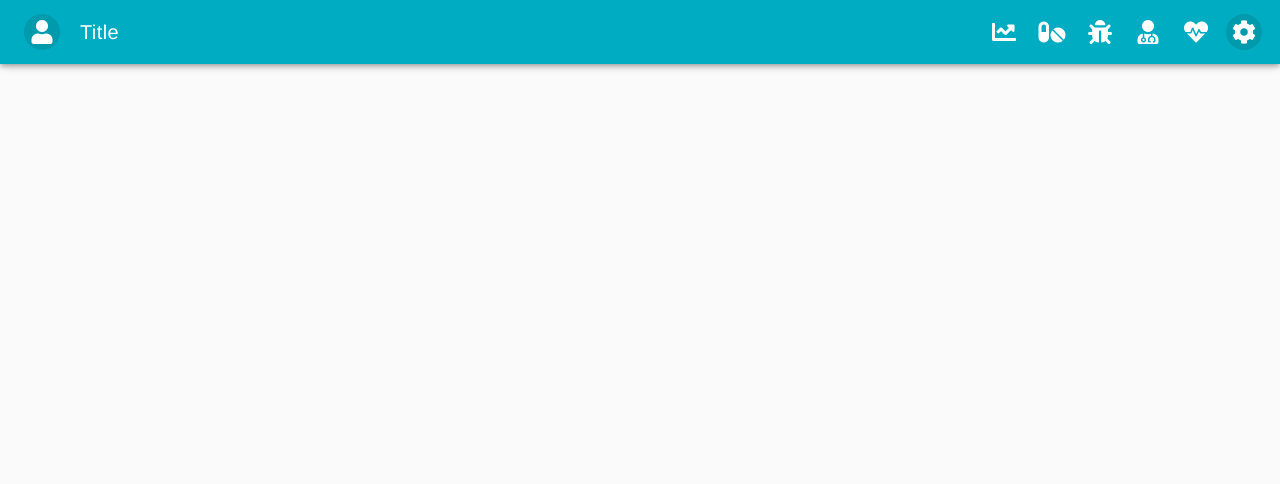
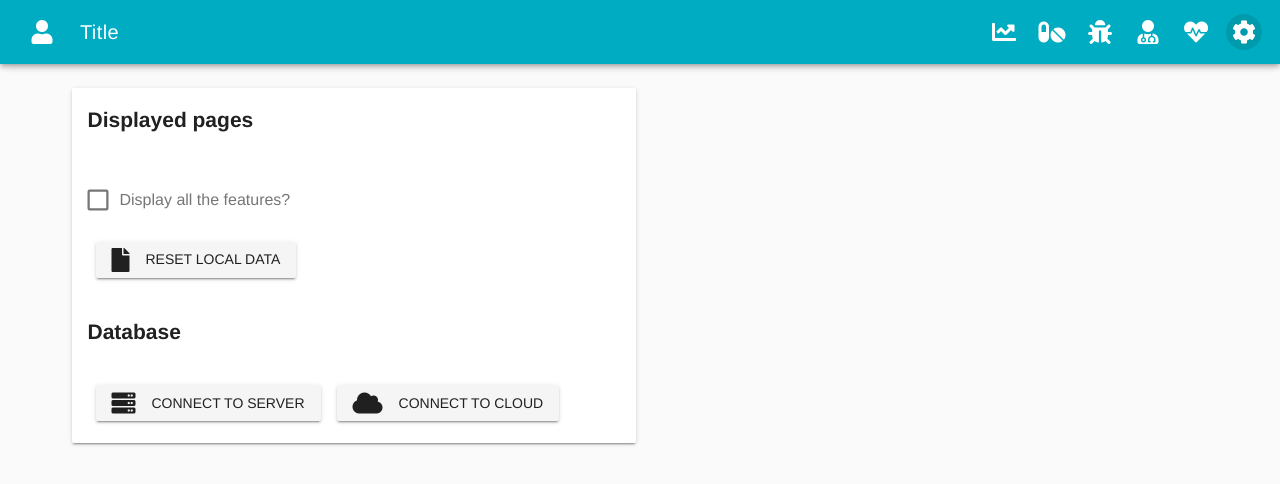
Before and after one commit to cnotv/tacuinum, a Vue app: page /settings in a window 1280 px wide. Shown: the top 484 px of the page. Built offline with nearby package versions, Linux system fonts and the light colour scheme; a small style sheet from the web is missing.

Commit message:
Add profile and settings page with mocks; Adjust v-card markup

```diff
--- a/src/components/Navigation.vue
+++ b/src/components/Navigation.vue
@@ -3,7 +3,7 @@
 		<v-avatar
 			size="36px"
 		>
-			<v-btn to="/settings" icon>
+			<v-btn to="/profile" icon>
 				<v-icon
 				class="white--text"
 				>fa-user</v-icon>
--- a/src/router.ts
+++ b/src/router.ts
@@ -41,5 +41,15 @@ export default new Router({
       name: 'drug',
       component: () => import(/* webpackChunkName: "drug" */ './views/Drug.vue')
     },
+    {
+      path: '/settings',
+      name: 'settings',
+      component: () => import(/* webpackChunkName: "settings" */ './views/Settings.vue')
+    },
+    {
+      path: '/profile',
+      name: 'profile',
+      component: () => import(/* webpackChunkName: "profile" */ './views/Profile.vue')
+    },
   ]
 })
--- a/src/views/Drugs.vue
+++ b/src/views/Drugs.vue
@@ -18,12 +18,11 @@
         <template slot="items" slot-scope="props">
           <router-link tag="tr" to="/drug">
             <td>{{ props.item.name }}</td>
+            <td>{{ props.item.actipri }}</td>
             <td>{{ props.item.type }}</td>
             <td>{{ props.item.format }}</td>
             <td>{{ props.item.equivalent }}</td>
             <td>{{ props.item.incompatibility }}</td>
-            <td>{{ props.item.disease }}</td>
-            <td>{{ props.item.case }}</td>
           </router-link>
         </template>
       </v-data-table>
@@ -39,113 +38,102 @@ export default {
       search: '',
       headers: [
         { text: 'Drugs', value: 'name' },
+        { text: 'Principio Attivo', value: 'actipri' },
         { text: 'Types', value: 'type' },
         { text: 'Formats', value: 'format' },
         { text: 'Equivalents', value: 'equivalent' },
         { text: 'Incompatibilities', value: 'incompatibility' },
-        { text: 'Diseases', value: 'disease' },
-        { text: 'Cases', value: 'case' },
       ],
       drugs: [
         {
           value: false,
           name: 'Frozen Yogurt',
+          actipri: 'Frozen Yogurt',
           type: 'tablet',
           format: '1g, 10g',
           equivalent: 159,
           incompatibility: 6.0,
-          disease: 24,
-          case: 4.0,
         },
         {
           value: false,
           name: 'Ice cream sandwich',
+          actipri: 'Ice cream sandwich',
           type: 'tablet',
           format: '1g, 10g',
           equivalent: 237,
           incompatibility: 9.0,
-          disease: 37,
-          case: 4.3,
         },
         {
           value: false,
           name: 'Eclair',
+          actipri: 'Eclair',
           type: 'tablet',
           format: '1g, 10g',
           equivalent: 262,
           incompatibility: 16.0,
-          disease: 23,
-          case: 6.0,
         },
         {
           value: false,
           name: 'Cupcake',
+          actipri: 'Cupcake',
           type: 'tablet',
           format: '1g, 10g',
           equivalent: 305,
           incompatibility: 3.7,
-          disease: 67,
-          case: 4.3,
         },
         {
           value: false,
           name: 'Gingerbread',
+          actipri: 'Gingerbread',
           type: 'tablet',
           format: '1g, 10g',
           equivalent: 356,
           incompatibility: 16.0,
-          disease: 49,
-          case: 3.9,
         },
         {
           value: false,
           name: 'Jelly bean',
+          actipri: 'Jelly bean',
           type: 'tablet',
           format: '1g, 10g',
           equivalent: 375,
           incompatibility: 0.0,
-          disease: 94,
-          case: 0.0,
         },
         {
           value: false,
           name: 'Lollipop',
+          actipri: 'Lollipop',
           type: 'tablet',
           format: '1g, 10g',
           equivalent: 392,
           incompatibility: 0.2,
-          disease: 98,
-          case: 0,
         },
         {
           value: false,
           name: 'Honeycomb',
+          actipri: 'Honeycomb',
           type: 'tablet',
           format: '1g, 10g',
           equivalent: 408,
           incompatibility: 3.2,
-          disease: 87,
-          case: 6.5,
         },
         {
           value: false,
           name: 'Donut',
+          actipri: 'Donut',
           type: 'tablet',
           format: '1g, 10g',
           equivalent: 452,
           incompatibility: 25.0,
-          disease: 51,
-          case: 4.9,
         },
         {
           value: false,
           name: 'KitKat',
+          actipri: 'KitKat',
           type: 'tablet',
           format: '1g, 10g',
           equivalent: 518,
           incompatibility: 26.0,
-          disease: 65,
-          case: 7,
         }
       ]
     }
--- a/src/views/Home.vue
+++ b/src/views/Home.vue
@@ -8,8 +8,9 @@
               <v-icon class="white--text px-4">fa-heartbeat</v-icon>Cases
             </v-card-title>
 
+            <img src="" height="300" width="100%" class="placeholder" alt="Graph number/time">
+
             <v-card-text class="px-0">
-              <img src="" height="300" width="100%" class="placeholder" alt="Graph number/time">
               <p>Total cases: 12124</p>
               <p>Followed therapies: 123</p>
             </v-card-text>
@@ -29,8 +30,9 @@
               <v-icon class="white--text px-4">fa-pills</v-icon>Drugs
             </v-card-title>
 
+            <img src="" height="300" width="100%" class="placeholder" alt="Graph number/time">
+
             <v-card-text class="px-0">
-              <img src="" height="300" width="100%" class="placeholder" alt="Graph number/time">
               <p>Total drugs: 20864</p>
             </v-card-text>
 
@@ -49,8 +51,9 @@
               <v-icon class="white--text px-4">fa-bug</v-icon>Diseases
             </v-card-title>
 
+            <img src="" height="300" width="100%" class="placeholder" alt="Graph number/time">
+
             <v-card-text class="px-0">
-              <img src="" height="300" width="100%" class="placeholder" alt="Graph number/time">
               <p>21603 diseases diagnosticated</p>
             </v-card-text>
           </v-card>
@@ -62,8 +65,9 @@
               <v-icon class="white--text px-4">fa-user-md</v-icon>Symptoms
             </v-card-title>
 
+            <img src="" height="300" width="100%" class="placeholder" alt="Graph number/time">
+
             <v-card-text class="px-0">
-              <img src="" height="300" width="100%" class="placeholder" alt="Graph number/time">
             </v-card-text>
 
             <v-card-actions>
--- /dev/null
+++ b/src/views/Profile.vue
@@ -0,0 +1,30 @@
+<template>
+  <v-container grid-list-md>
+    <v-layout row wrap>
+      <v-flex xs12 lg6>
+        <v-card>
+          <v-card-title>
+            <h2>Preferences</h2>
+          </v-card-title>
+
+          <v-card-text>
+            <v-btn>
+              <v-icon left>fa-user</v-icon>
+              Login
+            </v-btn>
+            <v-btn>
+              <v-icon left>fa-user</v-icon>
+              Register
+            </v-btn>
+          </v-card-text>
+        </v-card>
+      </v-flex>
+    </v-layout>
+  </v-container>
+</template>
+
+<script>
+export default {
+  name: 'Profile',
+}
+</script>
--- /dev/null
+++ b/src/views/Settings.vue
@@ -0,0 +1,53 @@
+<template>
+  <v-container grid-list-md>
+    <v-layout row wrap>
+      <v-flex xs12 lg6>
+        <v-card>
+          <v-card-title>
+            <h2>Displayed pages</h2>
+          </v-card-title>
+
+          <v-card-text>
+            <v-checkbox
+              v-model="features"
+              label="Display all the features?"
+              required
+            ></v-checkbox>
+
+            <v-btn to="">
+              <v-icon left>fa-file</v-icon>
+              Reset local data
+            </v-btn>
+          </v-card-text>
+
+          <v-card-title>
+            <h2>Database</h2>
+          </v-card-title>
+
+          <v-card-text>
+            <v-btn to="">
+              <v-icon left>fa-server</v-icon>
+              Connect to server
+            </v-btn>
+
+            <v-btn to="">
+              <v-icon left>fa-cloud</v-icon>
+              Connect to cloud
+            </v-btn>
+          </v-card-text>
+        </v-card>
+      </v-flex>
+    </v-layout>
+  </v-container>
+</template>
+
+<script>
+export default {
+  name: 'Settings',
+  data () {
+    return {
+      features: false
+    }
+  }
+}
+</script>
```
